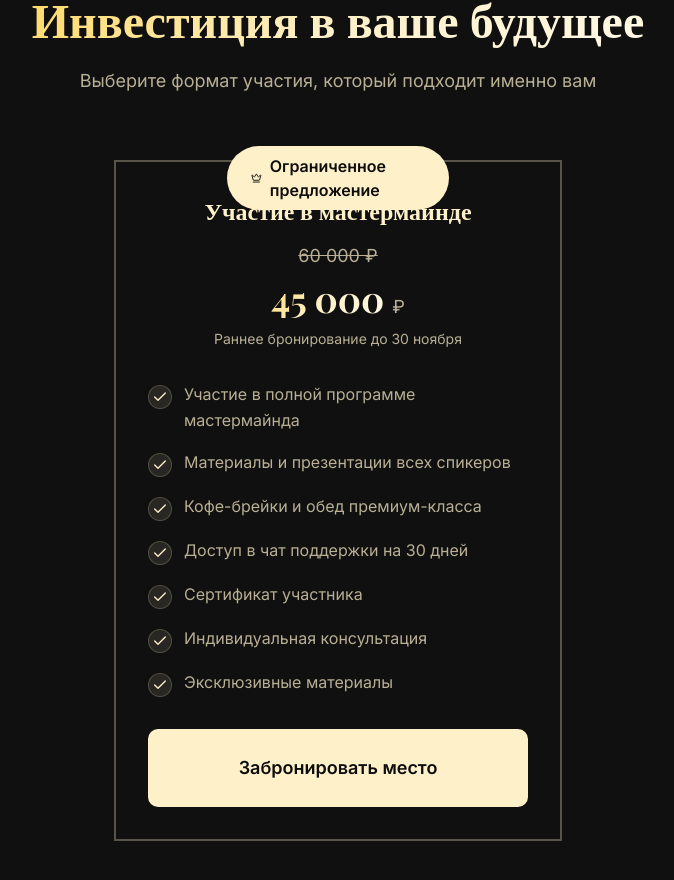
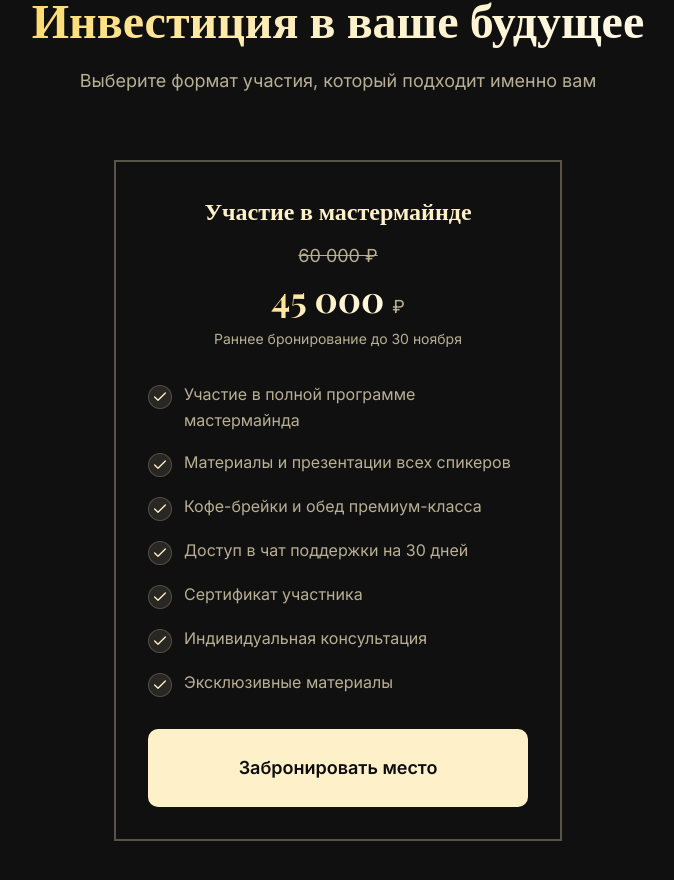
Before and after one commit to lenakor45/golden-mindset-landing, a React (Vite) app: page / in a window 1280 px wide. Shown: the part 2775-3655 px from the top of the page, without its empty margins (302-976 px from the left). Built offline with nearby package versions, Linux system fonts and the light colour scheme; the HTML template or start-up script is replaced by a standard one.

Commit message:
Visual edit in Lovable

```diff
--- a/src/components/PricingSection.tsx
+++ b/src/components/PricingSection.tsx
@@ -21,10 +21,7 @@ const PricingSection = () => {
         <div className="max-w-md mx-auto">
           <div className="card-premium p-8 relative group hover:scale-[1.02] transition-all duration-300 border-2 border-gold/30">
             <div className="absolute -top-4 left-1/2 transform -translate-x-1/2">
-              <div className="bg-gold text-primary-foreground px-6 py-2 rounded-full flex items-center gap-2 font-modern font-semibold">
-                <Crown className="w-4 h-4" />
-                Ограниченное предложение
-              </div>
+
             </div>
 
             <div className="text-center mb-8">
@@ -51,8 +48,7 @@ const PricingSection = () => {
             </div>
 
             <div className="space-y-4 mb-8">
-              {pricingOption.features.map((feature, featureIndex) =>
-                <div key={featureIndex} className="flex items-start gap-3">
+              {pricingOption.features.map((feature, featureIndex) => <div key={featureIndex} className="flex items-start gap-3">
                   <div className="flex-shrink-0 mt-1">
                     <div className="w-6 h-6 rounded-full bg-gold/10 border border-gold/20 flex items-center justify-center">
                       <Check className="w-4 h-4 text-gold" />
@@ -61,8 +57,7 @@ const PricingSection = () => {
                   <span className="text-muted-foreground font-modern leading-relaxed">
                     {feature}
                   </span>
-                </div>
-              )}
+                </div>)}
             </div>
 
             <Button variant="gold" className="w-full font-modern font-semibold text-lg py-6 h-auto">
```
